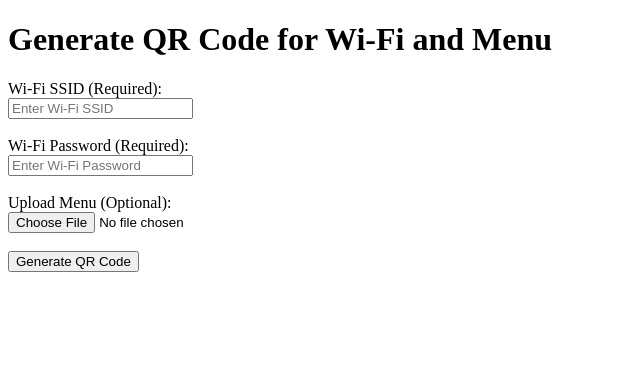
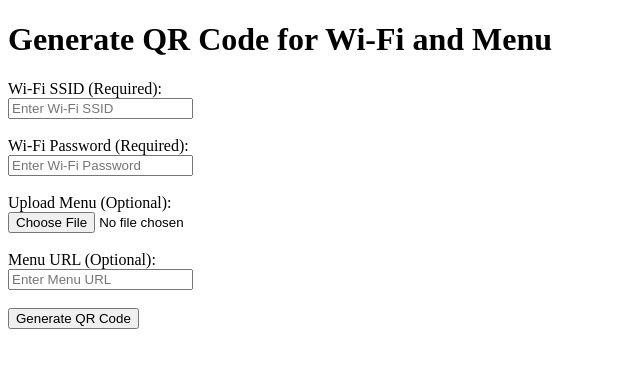
Before and after one commit to wkdghdus/qrcode, a Django app: page /qr/form/ in a window 1280 px wide. Shown: the top 368 px of the page, without its empty margins (0-640 px from the left). Run offline with Django 4.2, Linux system fonts and the light colour scheme.

Commit message:
day 5: menu redirection and readme.md

```diff
--- a/qrcode_project/qr_generator/templates/qr_generator/qr_form.html
+++ b/qrcode_project/qr_generator/templates/qr_generator/qr_form.html
@@ -8,6 +8,7 @@
 <body>
     <h1>Generate QR Code for Wi-Fi and Menu</h1>
     <form action="/qr/generate_qr/" method="post" enctype="multipart/form-data">
+        {% csrf_token %}
         <label for="ssid">Wi-Fi SSID (Required):</label><br>
         <input type="text" id="ssid" name="ssid" placeholder="Enter Wi-Fi SSID" required><br><br>
 
@@ -17,6 +18,9 @@
         <label for="menu_file">Upload Menu (Optional):</label><br>
         <input type="file" id="menu_file" name="menu_file" accept="application/pdf,image/*"><br><br>
 
+        <label for="menu_url">Menu URL (Optional):</label><br>
+        <input type="url" id="menu_url" name="menu_url" placeholder="Enter Menu URL"><br><br>
+
         <button type="submit">Generate QR Code</button>
     </form>
 </body>
--- a/qrcode_project/qr_generator/views.py
+++ b/qrcode_project/qr_generator/views.py
@@ -7,8 +7,6 @@ import qrcode
 #which is useful for creating in-memory file-like objects to store images temporarily.
 from io import BytesIO
 
-import os
-
 from django.core.files.storage import FileSystemStorage
 
 from django.shortcuts import render
@@ -17,28 +15,30 @@ def qr_form(request):
     #renders the qr_form.html template when the qr_form view is called
     return render(request, 'qr_generator/qr_form.html')
 
-
 def generate_qr_code(request):
     if request.method == 'POST':
         wifi_ssid = request.POST.get('ssid')
         wifi_password = request.POST.get('password')
         menu_file = request.FILES.get('menu_file')
 
-        # Check for missing fields
+        # Validate inputs
         if not wifi_ssid:
             return HttpResponse("Error: Wi-Fi SSID is required.", status=400)
         if not wifi_password:
             return HttpResponse("Error: Wi-Fi Password is required.", status=400)
 
-        # Save the uploaded menu file if it exists
+        # If a file is uploaded, save it and create the file URL
         if menu_file:
             fs = FileSystemStorage()
             filename = fs.save(menu_file.name, menu_file)
             file_url = fs.url(filename)
         else:
-            file_url = "No file uploaded"
+            file_url = request.POST.get('menu_url')  # If no file, use the URL
 
-        # Construct the QR code data (you may need to customize this for file URLs)
+        if not file_url:
+            return HttpResponse("Error: Either a file or a menu URL is required.", status=400)
+
+        # Construct the QR code data (you may want to customize this)
         qr_data = f"WIFI:T:WPA;S:{wifi_ssid};P:{wifi_password};;URL:{file_url}"
         qr = qrcode.QRCode(
             version=1,
--- a/qrcode_project/qrcode_project/settings.py
+++ b/qrcode_project/qrcode_project/settings.py
@@ -11,9 +11,14 @@ https://docs.djangoproject.com/en/4.2/ref/settings/
 """
 
 from pathlib import Path
+import os
 
 # Build paths inside the project like this: BASE_DIR / 'subdir'.
 BASE_DIR = Path(__file__).resolve().parent.parent
+
+# Media files (for uploaded user files like PDFs, images)
+MEDIA_URL = '/media/'  # URL that will serve media files
+MEDIA_ROOT = os.path.join(BASE_DIR, 'media')  # Directory to store uploaded files
 
 #Allow all domains to access the backend during development
 CORS_ALLOW_ALL_ORIGINS = True
--- a/qrcode_project/qrcode_project/urls.py
+++ b/qrcode_project/qrcode_project/urls.py
@@ -16,8 +16,15 @@ Including another URLconf
 """
 from django.contrib import admin
 from django.urls import path, include
+from django.conf import settings
+from django.conf.urls.static import static
 
 urlpatterns = [
+    # existing paths
     path('admin/', admin.site.urls),
     path('qr/', include('qr_generator.urls')),
 ]
+
+# Add the following lines to serve media files
+if settings.DEBUG:
+    urlpatterns += static(settings.MEDIA_URL, document_root=settings.MEDIA_ROOT)
```
Also changed, not shown: qrcode_project/README.md (added), qrcode_project/media/ASDF.png (added), qrcode_project/media/ASDF_CA6SAOB.png (added), qrcode_project/media/Screenshot 2024-09-03 at 11.28.12.png (added).
